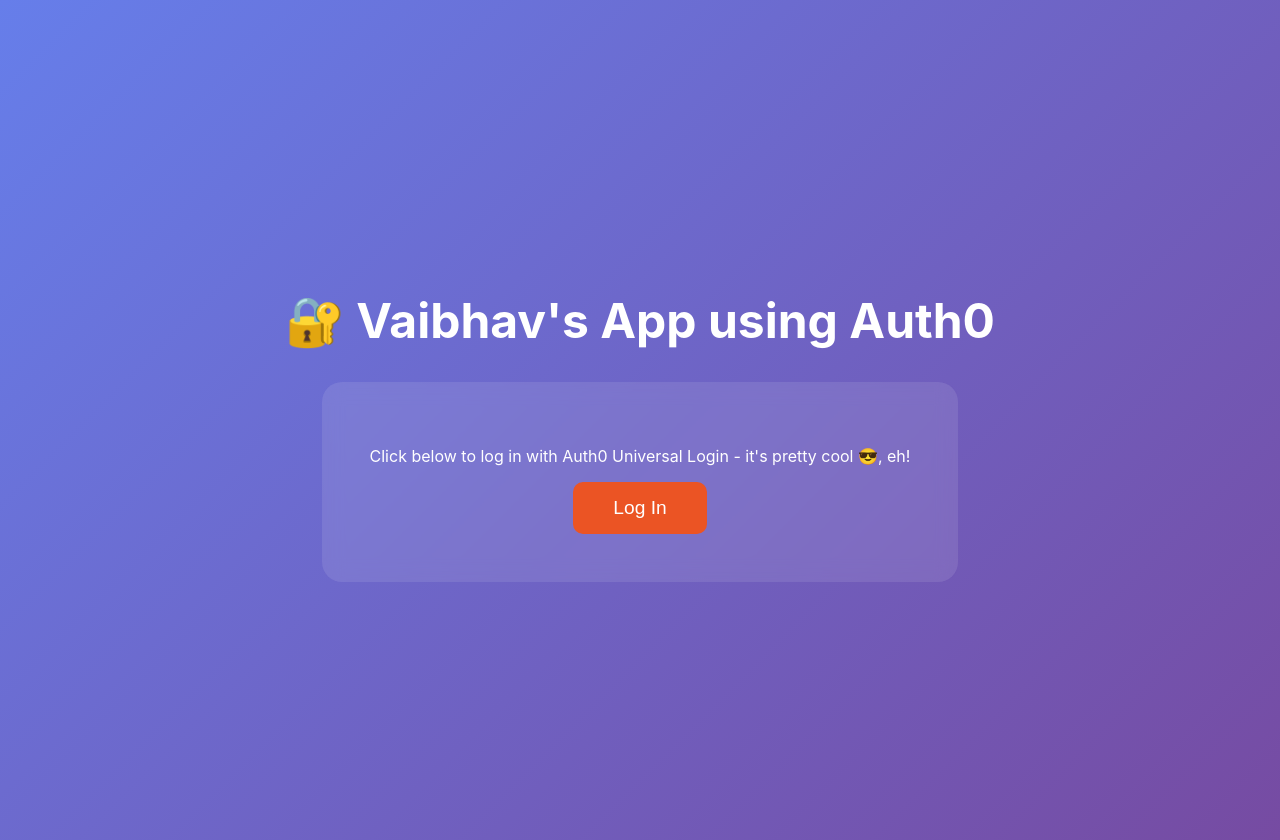
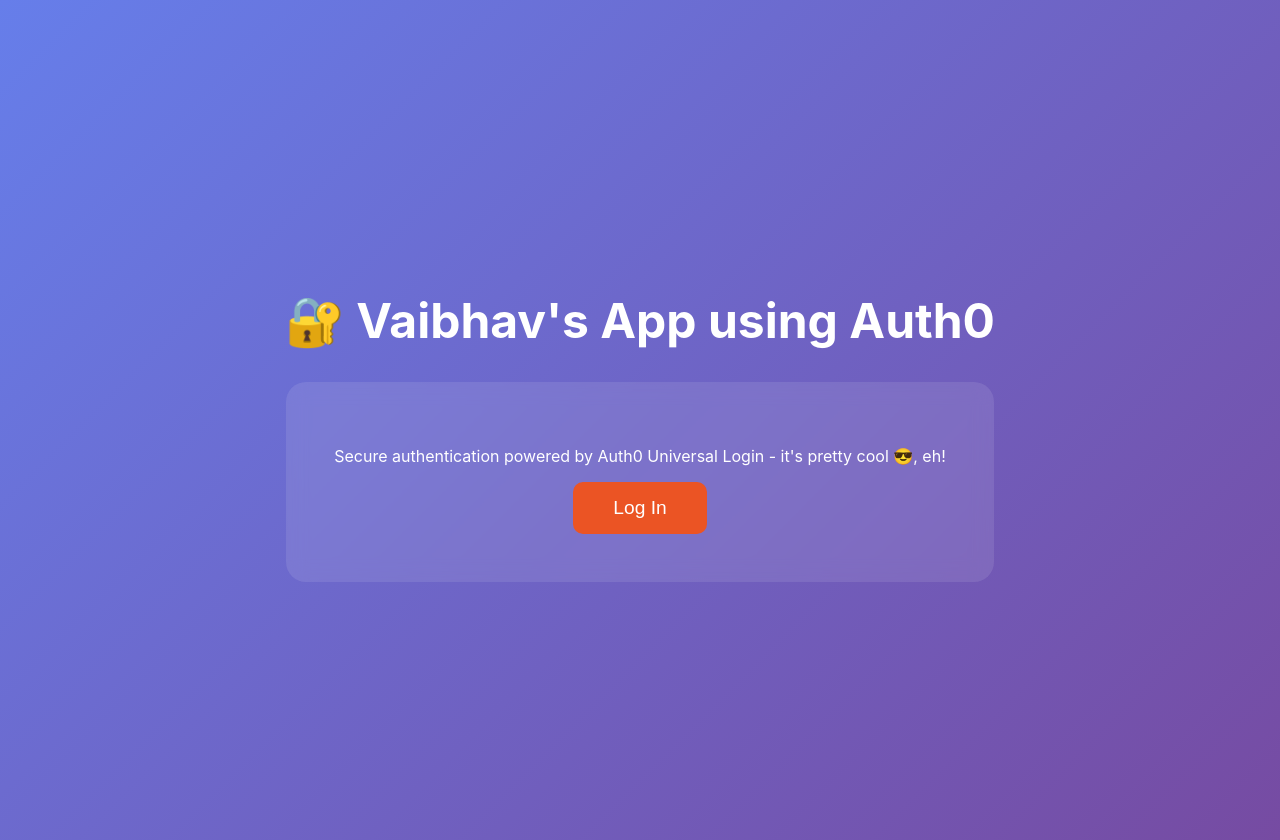
Before and after one commit to Vaibhav-G-Parmar/Auth0-Universal-Login, a React (Create React App) app: page / in a window 1280 px wide. Built offline with nearby package versions, Linux system fonts and the light colour scheme; no server answers.

Commit message:
updated the display

```diff
--- a/src/App.js
+++ b/src/App.js
@@ -22,7 +22,7 @@
 
         {!isAuthenticated ? (
           <div className="login-section">
-            <p>Click below to log in with Auth0 Universal Login - it's pretty cool 😎, eh!</p>
+            <p>Secure authentication powered by Auth0 Universal Login - it's pretty cool 😎, eh!</p>
             <button
               onClick={() => loginWithRedirect()}
               className="login-btn"
```
